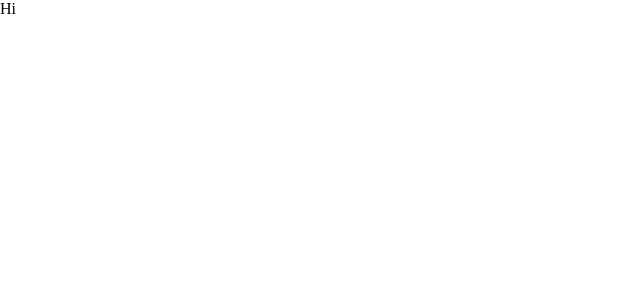
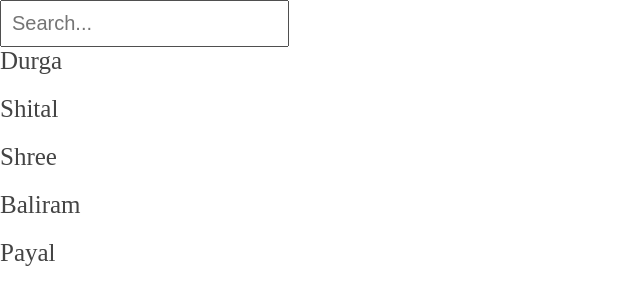
Before and after one commit to myovira/React-Keys, a React (Vite) app: page /searchfilter in a window 1280 px wide. Shown: the top 304 px of the page, without its empty margins (0-640 px from the left). Built offline with nearby package versions, Linux system fonts and the light colour scheme.

Commit message:
SerchFilter done

```diff
--- a/src/componant/FetchDisplayAPI.jsx
+++ b/src/componant/FetchDisplayAPI.jsx
@@ -1,41 +1,37 @@
-import React, { useEffect, useState } from 'react'
+import React from 'react'
 
+const FetchDisplayAPI = () => {
 
-const recipes={
-  recipes:[],
-}
-const FetchDisplayAPI = () => {
-  const [recipes, setrecipes] = useState();
+  const [data, setData] = useState([]);
+  const [error, setError] = useState(null);
+
+  const fetchData = async () => {
+    try {
+      const response = await fetch('https://dummyjson.com/recipes');
+      const jsonData = await response.json();
+      setData(jsonData);
+    } catch (error) {
+      setError(error.message);
+    }
+  };
 
   useEffect(() => {
-    async function getRecipes() {
-      try {
-        const data = await fetch('https://dummyjson.com/recipes');
-        const recipesObj = await data.json();
-        setcarts(recipesObj.recipes);
+    fetchData();
+  }, []);
+  return (
+    <div>
+      <h1>Data Fetcher</h1>
+      {error ? (
+        <p>Error: {error}</p>
+      ) : (
+        <ul>
+          {data.map((item) => (
+            <li key={(setData)}>{item.title}</li>
+          ))}
+        </ul>
+      )}
+    </div>
+  );
+};
 
-      } catch ( error) {
-        console.log(error);
-      }
-    }
-    getRecipes();
-
-  }, []);
-
-  console.log(recipes);
-
-
-
-  return (
-   <>
-   <h1>Recipes</h1>
-   <ul>
-    {carts.map((recipesObj)=> {
-      return <li>{recipesObj.name}</li>
-    })}
-   </ul>
-   </>
-  )
-}
-
-export default FetchDisplayAPI
+export default FetchDisplayAPI;
--- a/src/componant/SearchFilter.jsx
+++ b/src/componant/SearchFilter.jsx
@@ -1,9 +1,26 @@
-import React from 'react'
+import React, { useState } from 'react'
+import "./searchfilter.css"
+import { Users } from './users';
+
 
 const SearchFilter = () => {
+
+  const [query,setquery]=useState("");
+
+console.log(query);
+
   return (
-    <div>
-      Hi
+    <div className='searchfilter'>
+      <input type='text' placeholder='Search...' className='search' onChange={(e) => setquery(e.target.value)}></input>
+      <ul className='list'>
+        {Users.filter((user) =>
+        user.first_name.toLowerCase().includes(query))
+        .map((user) =>(
+
+<li key={user.id}className='listItems'>{user.first_name}</li>
+        ))}
+
+      </ul>
     </div>
   )
 }
--- /dev/null
+++ b/src/componant/searchfilter.css
@@ -0,0 +1,19 @@
+.searchfilter{
+width: 50px;
+}
+.search{
+    padding: 10px;
+    font-size: 20px;
+}
+.list{
+
+    padding: 0;
+    list-style: none;
+    text-align: center;
+}
+.listItems{
+    margin-bottom: 20px;
+    font-size: 25px;
+    color: #444;
+    font-weight: 300;
+}
--- /dev/null
+++ b/src/componant/users.js
@@ -0,0 +1,38 @@
+export const Users=[
+    {
+        "id": 1,
+        "first_name": "Durga",
+        "last_name": "Sagade",
+        "email": "meetdurga123@gmail.com",
+        "gender": "Female",
+    },
+    {
+        "id": 2,
+        "first_name": "Shital",
+        "last_name": "Gaikwad",
+        "email": "meetshital123@gmail.com",
+        "gender": "Female",
+    },
+    {
+        "id": 3,
+        "first_name": "Shree",
+        "last_name": "Chandar",
+        "email": "shree4545@gmail.com",
+        "gender": "Male",
+    },
+    {
+        "id": 4,
+        "first_name": "Baliram",
+        "last_name": "Sagade",
+        "email": "sagade093@gmail.com",
+        "gender": "Male",
+    },
+    {
+        "id": 5,
+        "first_name": "Payal",
+        "last_name": "Chavan",
+        "email": "payalchavan@gmail.com",
+        "gender": "Female",
+    },
+
+]
```
Also changed, not shown: src/componant/Table.jsx (added, +26 -0 lines).
